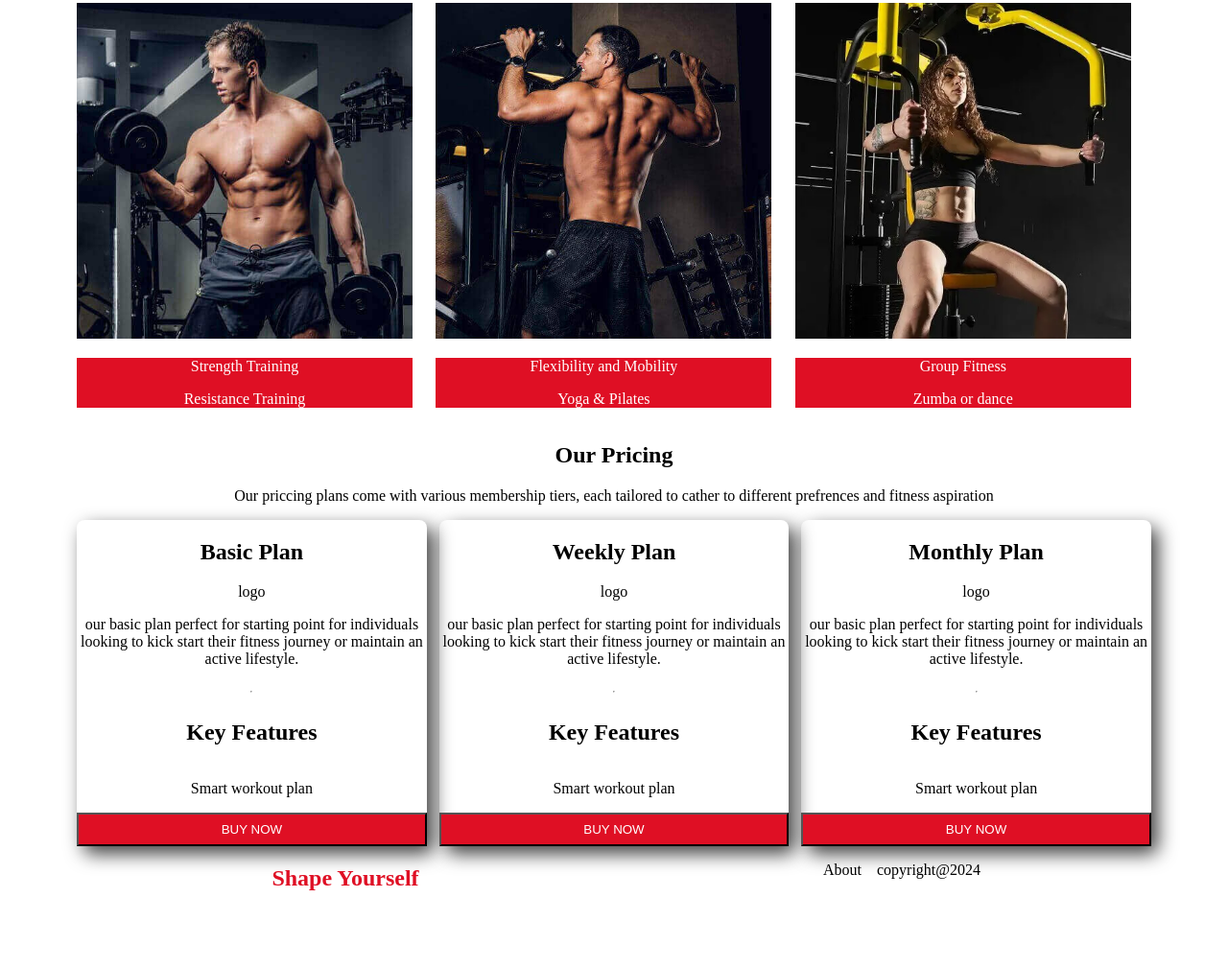
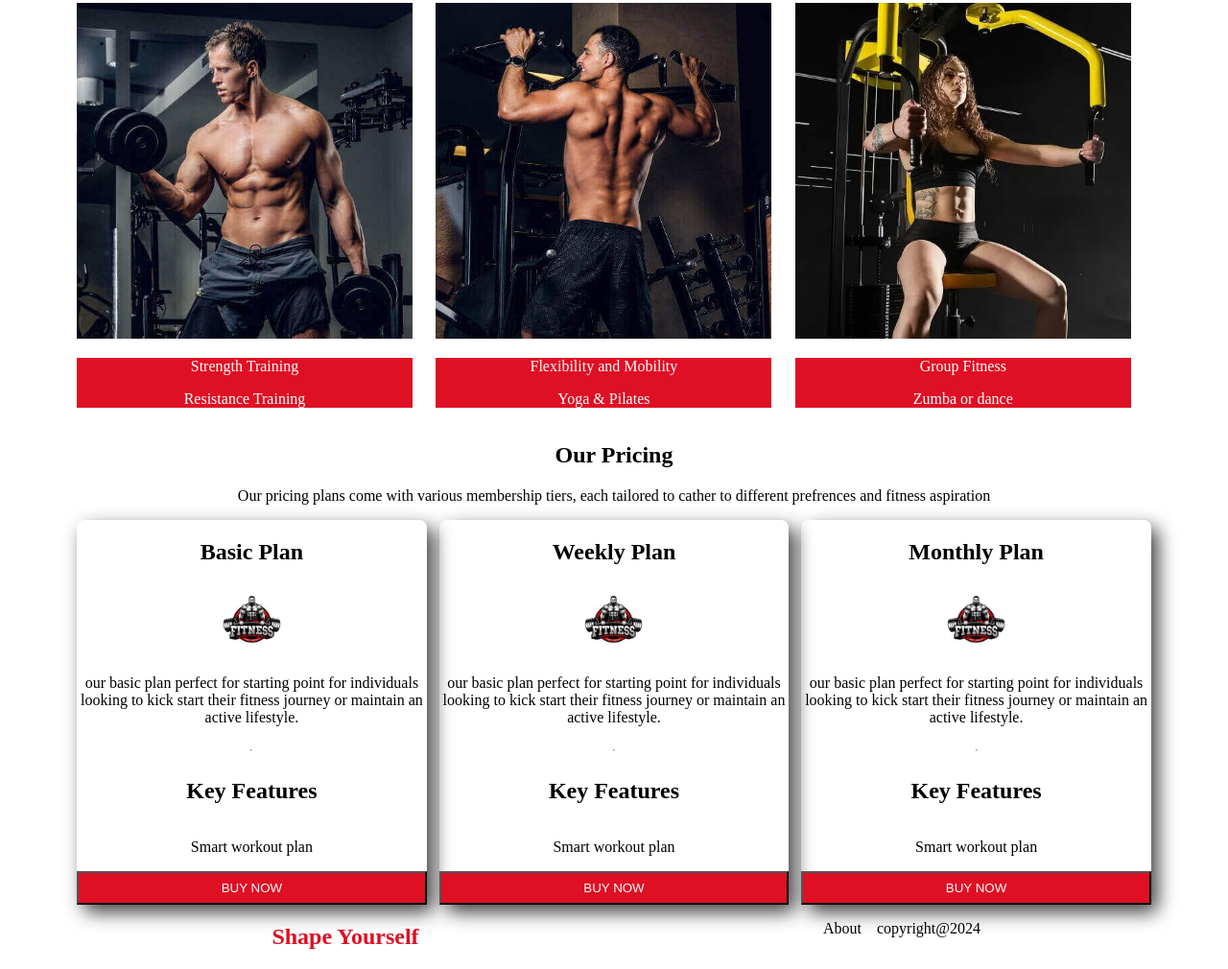
Before and after one commit to sudarshankapali/GYM-website, a plain HTML site: page index.html in a window 1280 px wide. Shown: the part 1574-2584 px from the top of the page at 96% size. Before the commit the page ends 2523 px from the top, so only its background shows below. Drawn offline with Linux system fonts and the light colour scheme.

Commit message:
adding logo image

```diff
--- a/index.html
+++ b/index.html
@@ -99,12 +99,14 @@
         <section title="pricing-section" class="pricing-wrapper" id="price">
             <div>
                 <h1>Our Pricing</h1>
-            <p>Our priccing plans come with various membership tiers, each tailored to cather to different prefrences and fitness aspiration</p>
+            <p>Our pricing plans come with various membership tiers, each tailored to cather to different prefrences and fitness aspiration</p>
             </div>
             <div class="pricing-card-wrapper">
                 <div class="pricing-card">
                     <div><h1>Basic Plan</h1></div>
-                    <div>logo</div>
+                    <div class="logo">
+                        <img src="./static/images/logo.jpg" alt="gym-logo" class="images">
+                    </div>
                     <p>our basic plan perfect for starting point for individuals looking to kick start their fitness journey or maintain an active lifestyle.</p>
                     <hr>
                     <h1>Key Features</h1>
@@ -113,7 +115,9 @@
                 </div>
                 <div class="pricing-card">
                     <div><h1>Weekly Plan</h1></div>
-                    <div>logo</div>
+                    <div class="logo">
+                        <img src="./static/images/logo.jpg" alt="gym-logo" class="images">
+                    </div>
                     <p>our basic plan perfect for starting point for individuals looking to kick start their fitness journey or maintain an active lifestyle.</p>
                     <hr>
                     <h1>Key Features</h1>
@@ -122,7 +126,9 @@
                 </div>
                 <div class="pricing-card">
                     <div><h1>Monthly Plan</h1></div>
-                    <div>logo</div>
+                    <div class="logo">
+                        <img src="./static/images/logo.jpg" alt="gym-logo" class="images">
+                    </div>
                     <p>our basic plan perfect for starting point for individuals looking to kick start their fitness journey or maintain an active lifestyle.</p>
                     <hr>
                     <h1>Key Features</h1>
--- a/static/css/style.css
+++ b/static/css/style.css
@@ -114,6 +114,10 @@ body{
     color: var(--primary-color);
     padding: 8px 10px;
 }
+.pricing-wrapper > .pricing-card-wrapper > .pricing-card > .logo{
+    max-width: 75px;
+    align-self: center;
+}
 /*end of pricing section*/
 footer{
     display: grid;
```
Also changed, not shown: static/images/logo.jpg (added).
